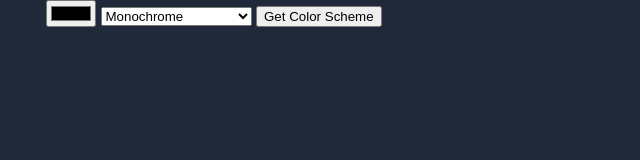
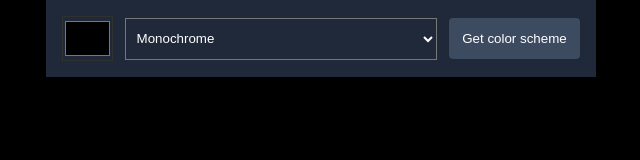
Before and after one commit to jonhayjr/colorschemegenerator, a plain HTML site: page index.html in a window 1280 px wide. Shown: the whole page, without its empty margins (319-959 px from the left). Drawn offline with Linux system fonts and the light colour scheme.

Commit message:
Added input elements and styling

```diff
--- a/css/styles.css
+++ b/css/styles.css
@@ -1,3 +1,4 @@
+
 * {
     box-sizing: border-box;
 }
@@ -5,12 +6,64 @@
 body {
     margin: 0;
     font-family: 'Inter', sans-serif;
+    background: black;
+    color: white;
+}
+
+input,
+select {
     background: #1F293A;
     color: white;
 }
 
+input {
+    outline: 0;
+    padding: 0;
+    border: 0.5px solid #313131;
+    width: 51px;
+    height: 45px;
+}
+
+select {
+  width: 312px;
+  height: 42px;
+  padding: 0 0.5em;
+}
+
+/*Layout*/
 .container {
     width: 90%;
     max-width: 550px;
     margin: 0 auto;
+    background: #1F293A;
 }
+
+.color-selection-bar {
+   padding: 1em;
+   display: flex;
+   justify-content: space-between;
+   align-items: center;
+}
+
+.input-group {
+    height: 5vh;
+}
+
+.btn {
+    background: #3D4B60;
+    color: inherit;
+    outline: none;
+    border: none;
+    padding: 1em;
+    border-radius: 4px;
+    box-shadow: 0px 1px 2px rgba(0, 0, 0, 0.05);
+}
+
+.btn:hover,
+.btn:focus {
+    cursor: pointer;
+    background: white;
+    color: #3D4B60;
+}
+
+/*Media Queries*/
--- a/index.html
+++ b/index.html
@@ -21,7 +21,7 @@
                 <option value="analogic-complement">Analogic-complement</option>
                 <option value="triad">Triad</option>
             </select>
-            <button id="color-btn" class="btn btn-primary">Get Color Scheme</button>
+            <button id="color-btn" class="btn btn-primary">Get color scheme</button>
         </div>
         <div class="color-container container-flex">
         </div>
```
